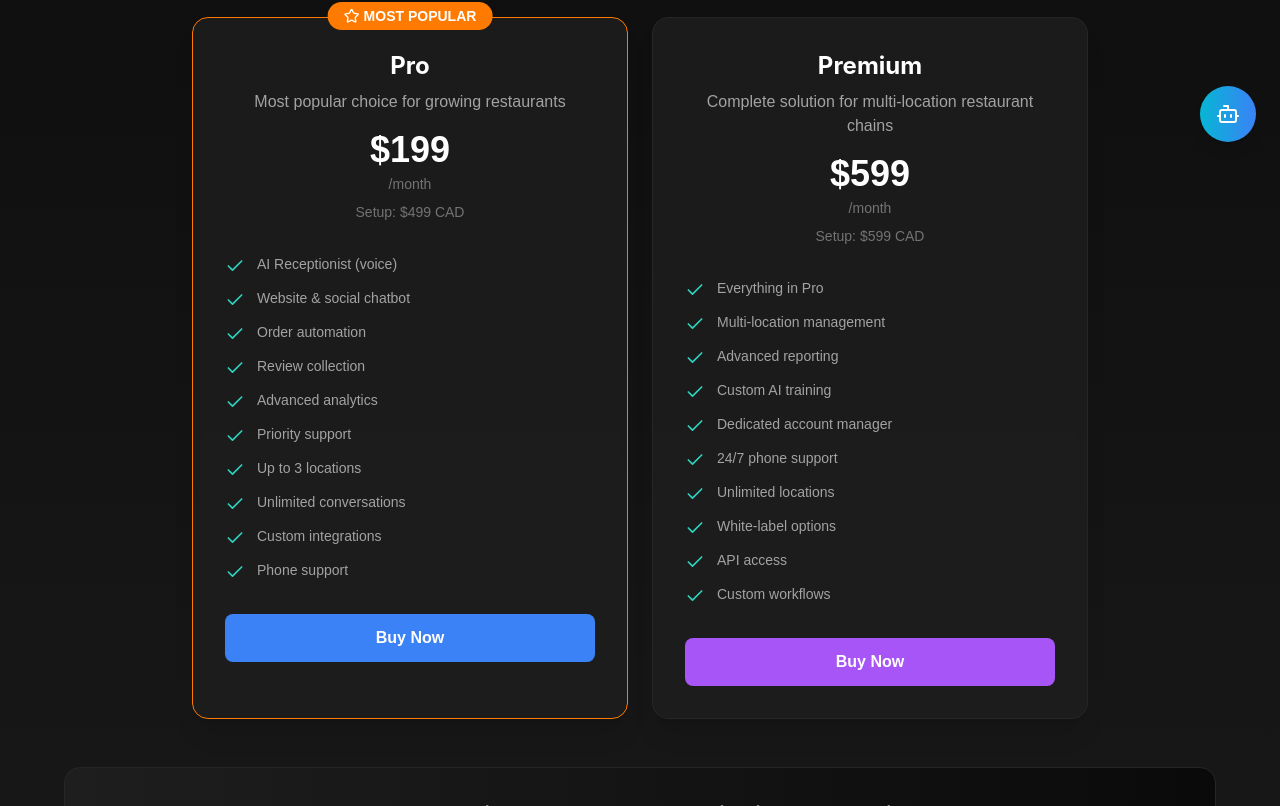
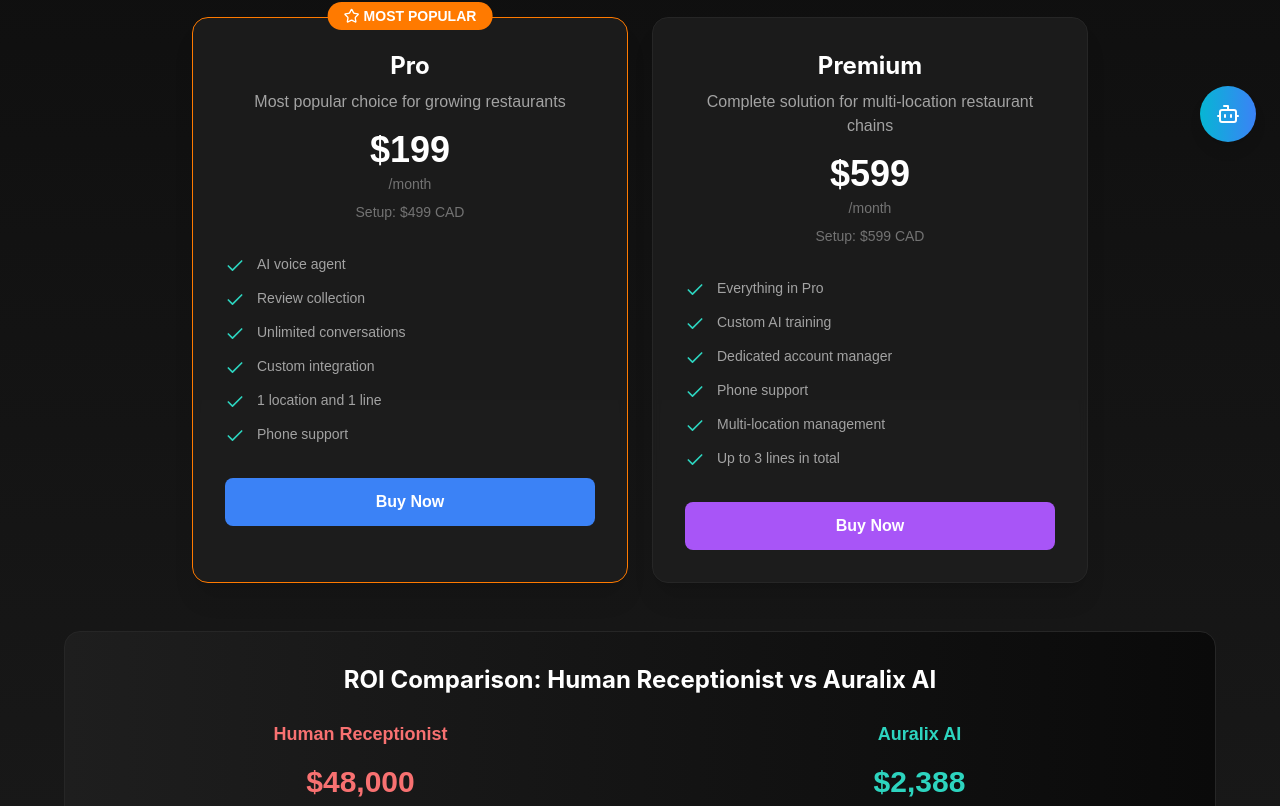
Before and after one commit to zamanmaruf/auralix-web, a Next.js app: page /pricing in a window 1280 px wide. Shown: the part 634-1440 px from the top of the page. Built offline with nearby package versions, Linux system fonts and the light colour scheme.

Commit message:
Update pricing page features: Pro and Premium plans with new feature lists

```diff
--- a/src/app/pricing/page.tsx
+++ b/src/app/pricing/page.tsx
@@ -12,15 +12,11 @@
     setupFee: '$499 CAD',
     description: 'Most popular choice for growing restaurants',
     features: [
-      'AI Receptionist (voice)',
-      'Website & social chatbot',
-      'Order automation',
+      'AI voice agent',
       'Review collection',
-      'Advanced analytics',
-      'Priority support',
-      'Up to 3 locations',
       'Unlimited conversations',
-      'Custom integrations',
+      'Custom integration',
+      '1 location and 1 line',
       'Phone support'
     ],
     cta: 'Buy Now',
@@ -35,15 +31,11 @@
     description: 'Complete solution for multi-location restaurant chains',
     features: [
       'Everything in Pro',
-      'Multi-location management',
-      'Advanced reporting',
       'Custom AI training',
       'Dedicated account manager',
-      '24/7 phone support',
-      'Unlimited locations',
-      'White-label options',
-      'API access',
-      'Custom workflows'
+      'Phone support',
+      'Multi-location management',
+      'Up to 3 lines in total'
     ],
     cta: 'Buy Now',
     color: 'purple' as const
```
